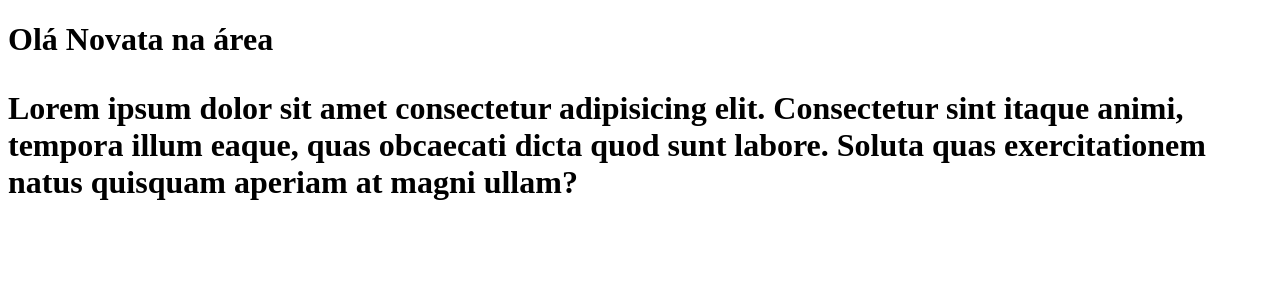
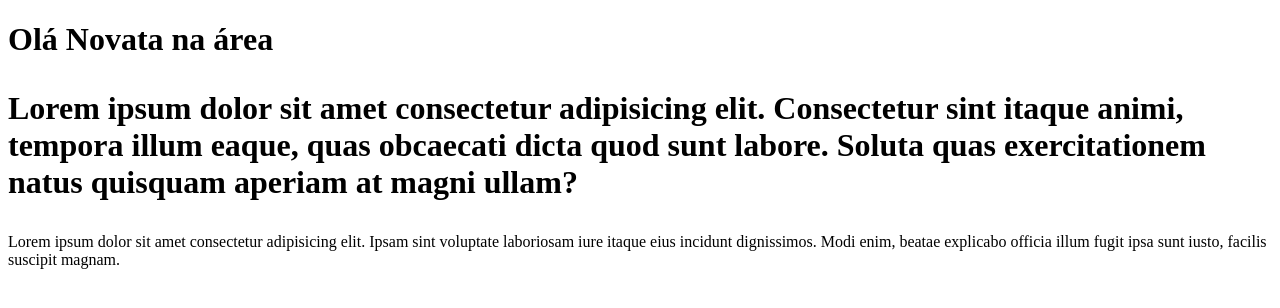
Before and after one commit to IsabelaOliver/Novata, a plain HTML site: page Site Teste/index.html in a window 1280 px wide. Drawn offline with Linux system fonts and the light colour scheme.

Commit message:
Inclusão de mais um parágrafo

```diff
--- a/Site Teste/index.html
+++ b/Site Teste/index.html
@@ -13,3 +13,4 @@
 
 </body>
 </html>
+Lorem ipsum dolor sit amet consectetur adipisicing elit. Ipsam sint voluptate laboriosam iure itaque eius incidunt dignissimos. Modi enim, beatae explicabo officia illum fugit ipsa sunt iusto, facilis suscipit magnam.
```
